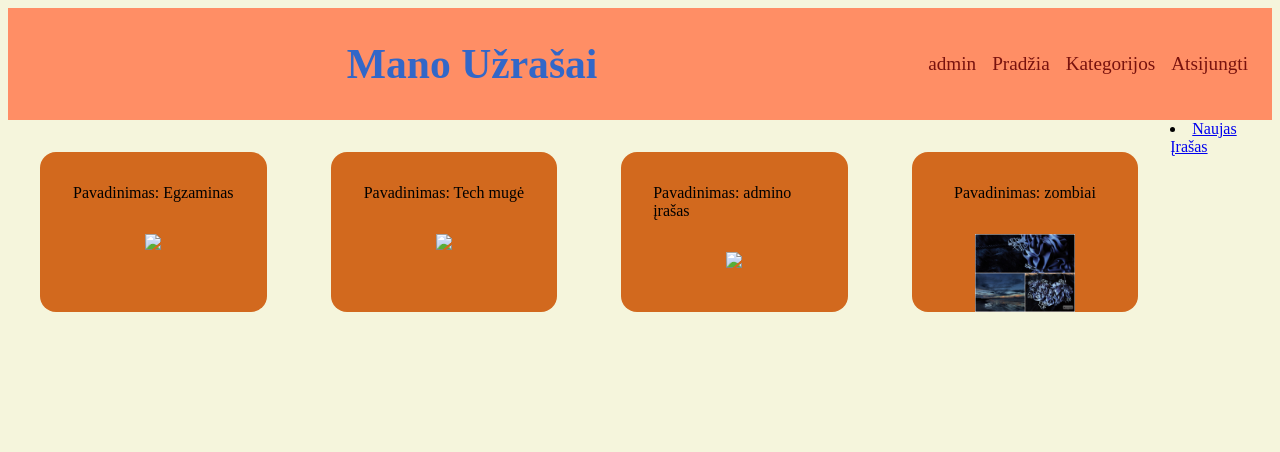
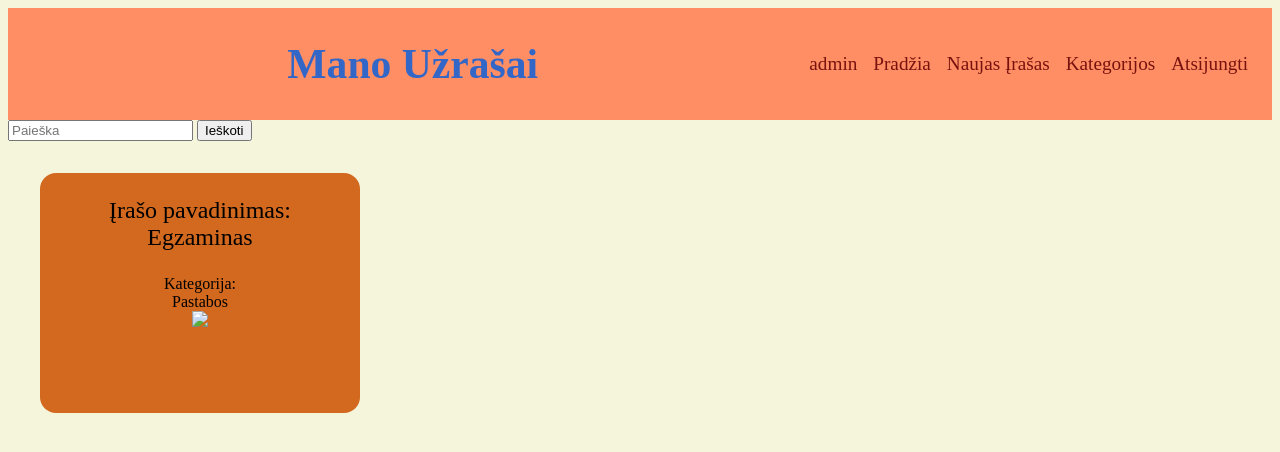
Before and after one commit to Vilmantaz/notebook, a Django app: page /notebook/categories/1 in a window 1280 px wide. Shown: the top 452 px of the page. Run offline with Django 4.2, Linux system fonts and the light colour scheme; a user stored in the database is signed in; data comes from the database, SQL or seed files in the repository; both versions use the stored data as it was after the commit; some libraries are stand-ins or nearby versions.

Commit message:
record filtravimas padarytas

```diff
--- a/myproject/templates/base.html
+++ b/myproject/templates/base.html
@@ -17,6 +17,7 @@
             {% if user.is_authenticated %}
                 <a href="{% url 'notebook:profile' %}">{{ user.get_username }}</a>
                 <a href="{% url 'notebook:index' %}">Pradžia</a>
+                <a href="{% url 'notebook:record-new'%}">Naujas Įrašas</a>
                 <a href="{% url 'notebook:categories' %}">Kategorijos</a>
                 <a href="{% url 'logout' %}">Atsijungti</a>
             {% else %}
--- a/notebook/static/notebook/style.css
+++ b/notebook/static/notebook/style.css
@@ -5,12 +5,14 @@ body header {
     height: 5rem;
     background-color: rgb(255, 142, 101);
     padding: 1rem;
-    display: flex;}
+    display: flex;
+}
 
 body header .title {
     color: rgb(50, 103, 200);
     font-size: 1.3rem;
     margin: auto;
+
 }
 
 body header .reglinks {
@@ -134,11 +136,12 @@ body header .title h1 {
 
 .record-block {
     display: flex;
+    flex-wrap: wrap;
 }
 
 .record-div {
-    width: 15rem;
-    height: 10rem;
+    width: 20rem;
+    height: 15rem;
     background-color: chocolate;
     margin: 2rem;
     border-radius: 1rem;
@@ -147,9 +150,14 @@ body header .title h1 {
     align-items: center;
 }
 
+.record-div p {
+    margin: 0;
+}
 
 .record-div a {
-    padding: 2rem;
+    padding: 1.5rem;
     text-decoration: none;
     color: black;
+    font-size: 1.5rem;
+    text-align: center;
 }
--- a/notebook/templates/notebook/categorie_records.html
+++ b/notebook/templates/notebook/categorie_records.html
@@ -1,22 +1,28 @@
 {% extends 'base.html' %}
 
 {% block content %}
+    <form class="" action="{% url 'notebook:search' %}" method="GET">
+        <input class="" type="search" placeholder="Paieška" aria-label="Search" name="query">
+        <button class="" type="submit">Ieškoti</button>
+    </form>
     <div class="record-block">
         {% if user_records %}
 
             {% for record in user_records %}
                 <div class="record-div">
-                    <a href="#">Pavadinimas: {{ record.name }}</a>
+                    <a href="#">Įrašo pavadinimas:<br> {{ record.name }}</a>
+                    <p>Kategorija:</p>
+                    <p>{{ record.category.name }}</p>
                     {% if record.image %}
-                        <img src="{{ record.image.url }}" width="100" height="200" class="card-img-top" alt="...">
+                        <img src="{{ record.image.url }}" width="150" height="100" class="card-img-top" alt="...">
                     {% else %}
-                        <img src="https://via.placeholder.com/100x100" class="card-img-top">
+                        <img src="https://via.placeholder.com/150x100" class="card-img-top">
                     {% endif %}
                 </div>
             {% endfor %}
         {% else %}
             <p>Nieko nėra</p>
         {% endif %}
-        <li><a href="{% url 'notebook:record-new'%}">Naujas Įrašas</a></li>
+
     </div>
 {% endblock %}
--- a/notebook/templates/notebook/user_categories_form.html
+++ b/notebook/templates/notebook/user_categories_form.html
@@ -18,8 +18,8 @@
     <form method="POST">
         {% csrf_token %}
         <div class="regformcell">
-            <label for="category">Nauja kategorija</label>
-            <input name="category" type="text" id="category">
+            <label for="name">Nauja kategorija</label>
+            <input name="name" type="text" id="name">
         </div>
         <div class="form-group">
             <button class="regformcell" class="regbutton" type="submit">Pridėti</button>
--- a/notebook/urls.py
+++ b/notebook/urls.py
@@ -6,6 +6,7 @@ urlpatterns = [
     path('', views.index, name='index'),
     path('register/', views.register, name='register'),
     path('profile/', views.profile, name='profile'),
+    path('search/', views.search, name='search'),
     path('categories/', views.CategoriesListView.as_view(), name='categories'),
     path('categories/new', views.UserCategoriesCreate, name='categories-new'),
     path('categories/records/new', views.RecordCreateView.as_view(), name='record-new'),
--- a/notebook/views.py
+++ b/notebook/views.py
@@ -4,6 +4,7 @@ from .models import Category, Record, Profile
 from django.shortcuts import redirect
 from django.contrib.auth.forms import User
 from django.contrib import messages
+from django.db.models import Q
 from django.views import generic
 from django.views.generic import ListView, CreateView, UpdateView
 from django.contrib.auth.mixins import LoginRequiredMixin, UserPassesTestMixin
@@ -50,7 +51,8 @@ class RecordsListView(LoginRequiredMixin, generic.ListView):
     template_name ='notebook/categorie_records.html'
 
     def get_queryset(self):
-        return Record.objects.filter(user=self.request.user). order_by('category__name')
+        category_id = self.kwargs['pk']
+        return Record.objects.filter(user=self.request.user).filter(category_id = category_id)
 
 
 # def user_categories(request):
@@ -68,8 +70,8 @@ class RecordsListView(LoginRequiredMixin, generic.ListView):
 #     context_object_name = 'user_records'
 #     template_name ='notebook/categories.html'
 
-    def get_queryset(self):
-            return Record.objects.filter(user=self.request.user)
+    # def get_queryset(self):
+    #         return Record.objects.filter(user=self.request.user)
 
 # def register(request):
 #     if request.method == "POST":
@@ -127,7 +129,7 @@ def UserCategoriesCreate(request):
     user = request.user
     print(user.id)
     if request.method == "POST":
-        name = request.POST['category']
+        name = request.POST['name']
 
         if Category.objects.filter(name=name).exists():
             messages.error(request, f'Tokia kategoja {name} jau yra!')
@@ -149,6 +151,12 @@ class CategoryUpdateView(LoginRequiredMixin, UserPassesTestMixin, UpdateView):
         form.instance.user = self.request.user
         return super().form_valid(form)
 
-#     # def test_func(self):
-#     #     category = self.get_object()
-#     #     return self.request.user == book.reader
+    def test_func(self):
+        category = self.get_object()
+        return self.request.user == category.user
+
+
+def search(request):
+    query = request.GET.get('query')
+    search_results = Record.objects.filter(Q(name__icontains=query))
+    return render(request, 'notebook/search.html', {'records': search_results, 'query': query})
```
Also changed, not shown: notebook/templates/notebook/categories.html (+4 -5 lines), notebook/templates/notebook/search.html (added, +22 -0 lines), db.sqlite3, notebook/media/images/Collage_2016-04-11_19_53_30.jpg (added).
